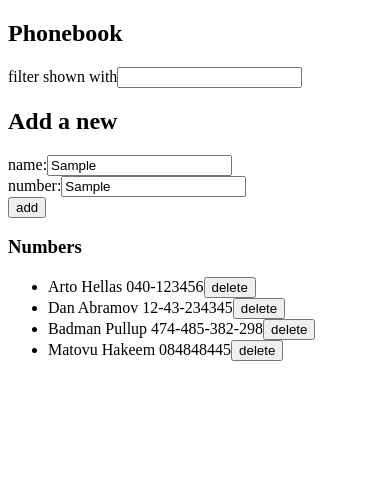
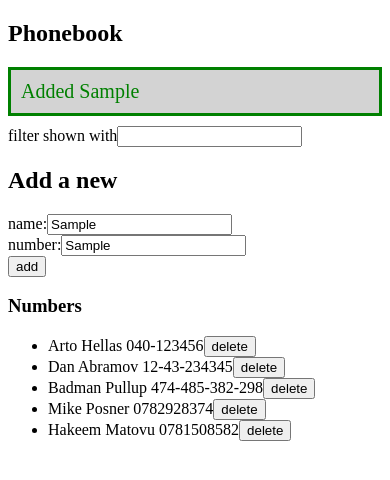
Before and after one commit to 66hakeem/FullStackOpen, a React (Vite) app in the folder part_2/phonebook/: page / in a window 390 px wide. Both pictures are taken after typing "Sample", "Sample" into the empty fields and a click on the button "add". Shown: the top 480 px of the page. Built offline with nearby package versions, Linux system fonts and the light colour scheme; no server answers; data requests are answered from the project's data file.

Commit message:
Phonebook step 12

```diff
--- a/part_2/phonebook/db.json
+++ b/part_2/phonebook/db.json
@@ -16,9 +16,14 @@
       "number": "474-485-382-298"
     },
     {
-      "id": "4ab1",
-      "name": "Matovu Hakeem",
-      "number": "084848445"
+      "id": "9ac8",
+      "name": "Mike Posner",
+      "number": "0782928374"
+    },
+    {
+      "id": "ab98",
+      "name": "Hakeem Matovu",
+      "number": "0781508582"
     }
   ]
 }
--- a/part_2/phonebook/src/App.jsx
+++ b/part_2/phonebook/src/App.jsx
@@ -1,9 +1,9 @@
 import { useState, useEffect } from 'react'
-import axios from 'axios'
 import Persons from './components/Persons'
 import Filter from './components/Filter'
 import PersonForm from './components/PersonForm'
 import personService from './services/contacts'
+import Notification from './components/Notification'
 
 
 //root component
@@ -14,6 +14,8 @@ const App = () => {
   const [newName, setNewName] = useState('')
   const [newNumber, setNewNumber] = useState('')
   const [filter, setFilter] = useState('')
+  const [notificationMessage, setNotificationMessage] = useState(null)
+  const [color, setColor] = useState('')
 
 
   //uses person service to get and set iniitial
@@ -62,6 +64,9 @@ const App = () => {
             setPersons(
               persons.map(person => person.id === existingPerson.id ? returnedPerson : person)
             )
+            setNotificationMessage(`${existingPerson.name}'s number has been updated.`)
+            setColor('green')
+            timeOut()
             reset()
           })
       }
@@ -77,6 +82,9 @@ const App = () => {
           setPersons(persons.concat(returnedPerson))
           reset('')
         })
+        setNotificationMessage(`Added ${nameObject.name}`)
+        setColor('green')
+        timeOut()
     }
   }
 
@@ -105,27 +113,42 @@ const App = () => {
 
   //handles deleting a user when the delete button is clicked
   //user has to confirm deletion
+  //hanldes updating number of an already existing user
   const deleteEntry = id => {
-    const person = persons.find(person => person.id === id)
-    if (window.confirm(`Delete ${person.name}?`)) {
-      personService
-        .deleteUser(id)
-        .then(() => {
+    const deletedPerson = persons.find(person => person.id === id)
+    if (window.confirm(`Delete ${deletedPerson.name}?`)) {
+      personService.deleteUser(id).then(() => {
           setPersons(persons.filter(person => person.id !== id))
+          setNotificationMessage(`${deletedPerson.name} has been deleted`)
+          setColor('green')
+          timeOut()
         })
-        .catch(e => {
-          alert(
-            `Failed to delete user.`
+        .catch(error => {
+          setNotificationMessage(
+            `Information of ${deletedPerson.name} has already been removed from the server`
           )
+          setPersons(persons.filter(person => person.id !== id))
+          setColor('red')
+          timeOut()
         })
     }
+  }
+
+
+  //function to remove display of notification message after 5 seconds
+  //sets the  notificationmessage and color states to null
+  const timeOut = () => {
+    setTimeout(() => {
+      setNotificationMessage(null)
+      setColor('')
+    }, 5000)
   }
 
 
   return (
     <div>
       <h2>Phonebook</h2>
-
+      <Notification message={notificationMessage} result={color}/>
       <Filter search={filter} setSearch={handleFilter} />
 
       <h2>Add a new</h2>
--- /dev/null
+++ b/part_2/phonebook/src/components/Notification.jsx
@@ -0,0 +1,19 @@
+const Notification = ({message, result}) => {
+    const notificationStyle = {
+        color: result,
+        background: 'lightgrey',
+        fontSize: 20,
+        borderStyle: 'solid',
+        padding: 10,
+        marginBottom: 10
+    }
+    if (message === null) {
+        return null
+    }
+
+    return (
+        <div style={notificationStyle}>{message}</div>
+    )
+}
+
+export default Notification
--- /dev/null
+++ b/part_2/phonebook/src/index.css
@@ -0,0 +1,8 @@
+.success {
+    color: green;
+    background: lightgrey;
+    font-size: 20px;
+    border-style: solid;
+    padding: 10px;
+    margin-bottom: 10px;
+}
--- a/part_2/phonebook/src/main.jsx
+++ b/part_2/phonebook/src/main.jsx
@@ -1,5 +1,6 @@
 import ReactDOM from 'react-dom/client'
 
 import App from './App'
+import './index.css'
 
 ReactDOM.createRoot(document.getElementById('root')).render(<App />)
```
